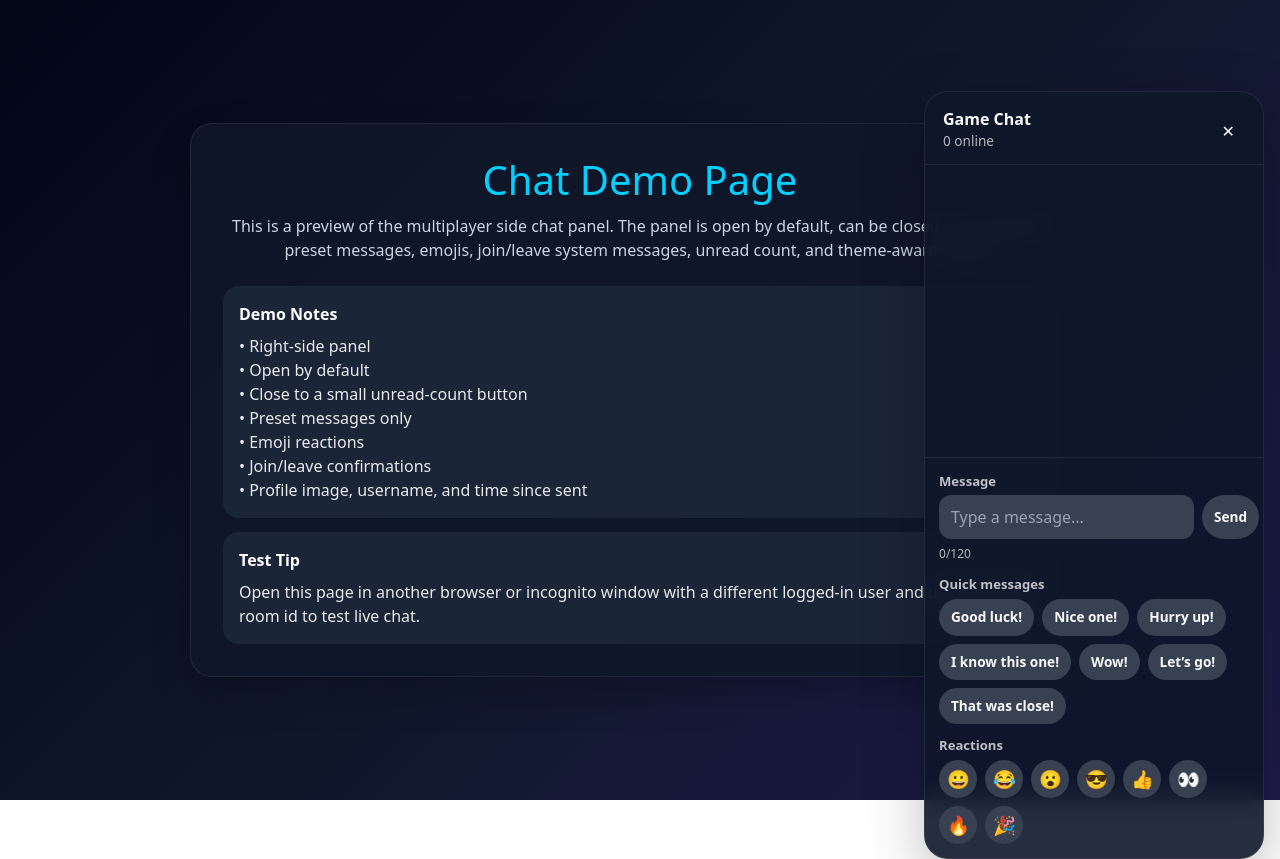
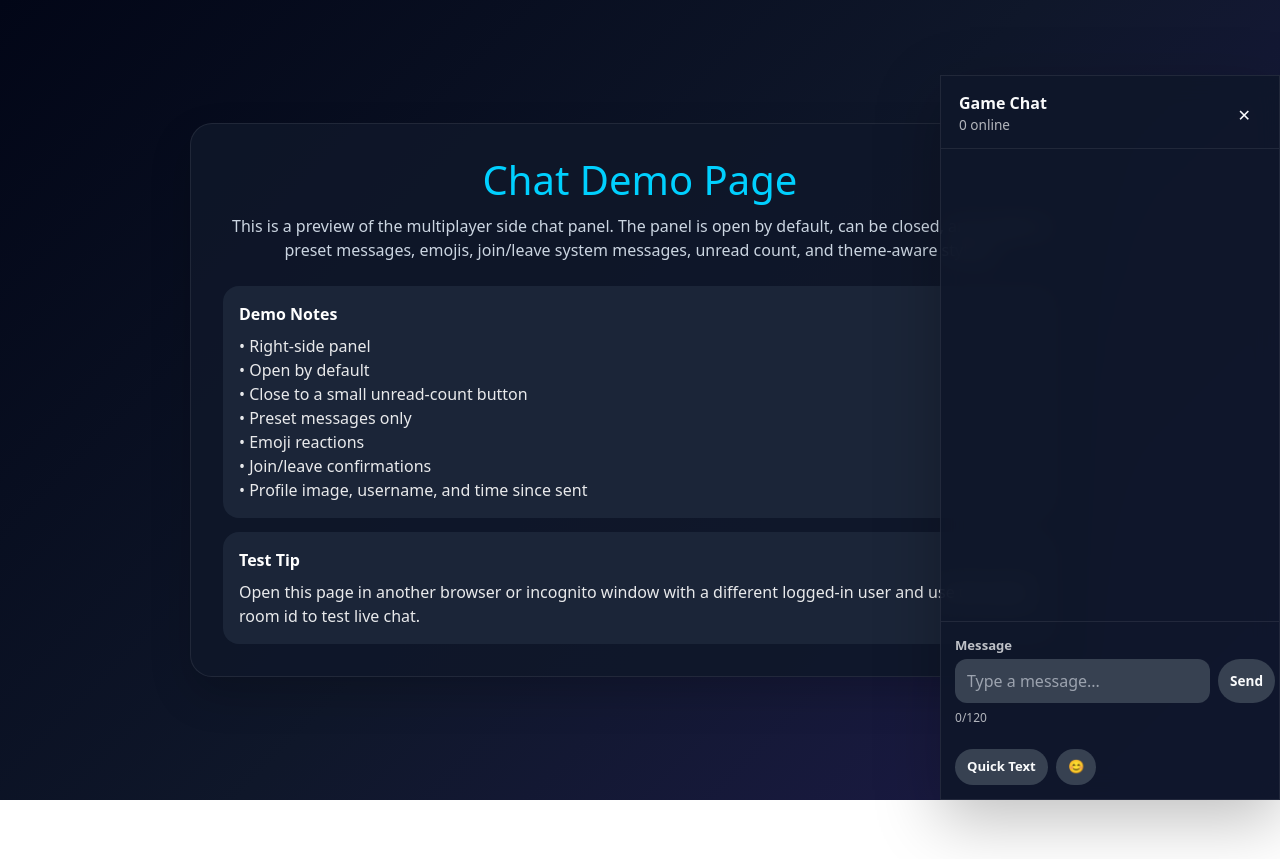
Before and after one commit to WilliamDeLong/trivealities, a React (Create React App) app in the folder frontend/: page /chat in a window 1280 px wide. After the commit the page ends 800 px from the top, so only its background shows below. Built offline with nearby package versions, Linux system fonts and the light colour scheme.

Commit message:
game chat pannel redesign

```diff
--- a/frontend/src/components/chat/GameChatPanel.js
+++ b/frontend/src/components/chat/GameChatPanel.js
@@ -18,7 +18,8 @@ const GameChatPanel = ({ roomId, children, allowFreeChat = false }) => {
   const [toasts, setToasts] = useState([]);
   const [onlineCount, setOnlineCount] = useState(0);
   const [textMessage, setTextMessage] = useState("");
-  const endRef = useRef(null);
+  const [activeMenu, setActiveMenu] = useState(null); // "presets" | "emoji" | null
+  const popupRef = useRef(null);
 
   const storageKey = `chat-history-${roomId}`;
 
@@ -54,7 +55,7 @@ const GameChatPanel = ({ roomId, children, allowFreeChat = false }) => {
     const token = localStorage.getItem("accessToken");
     if (!token) return;
 
-    connectSocket();
+    connectSocket(token);
 
     const handleReceiveMessage = async (incomingMessage) => {
       if (incomingMessage.roomId !== roomId) return;
@@ -128,7 +129,7 @@ const GameChatPanel = ({ roomId, children, allowFreeChat = false }) => {
       socket.off("chat_room_users", handleRoomUsers);
       socket.off("chat_error", handleChatError);
     };
-  }, [roomId]);
+  }, [roomId, isOpen]);
 
   useEffect(() => {
     if (isOpen) {
@@ -137,16 +138,17 @@ const GameChatPanel = ({ roomId, children, allowFreeChat = false }) => {
   }, [isOpen]);
 
   useEffect(() => {
-    const interval = setInterval(() => {
-      setMessages((prev) => [...prev]);
-    }, 2000);
+    const handleOutsideClick = (event) => {
+      if (popupRef.current && !popupRef.current.contains(event.target)) {
+        setActiveMenu(null);
+      }
+    };
 
-    return () => clearInterval(interval);
+    document.addEventListener("mousedown", handleOutsideClick);
+    return () => {
+      document.removeEventListener("mousedown", handleOutsideClick);
+    };
   }, []);
-
-  useEffect(() => {
-    endRef.current?.scrollIntoView({ behavior: "smooth" });
-  }, [messages]);
 
   const sendTextMessage = () => {
     const trimmedMessage = textMessage.trim();
@@ -176,6 +178,8 @@ const GameChatPanel = ({ roomId, children, allowFreeChat = false }) => {
       roomId,
       preset,
     });
+
+    setActiveMenu(null);
   };
 
   const sendEmoji = (emoji) => {
@@ -185,6 +189,18 @@ const GameChatPanel = ({ roomId, children, allowFreeChat = false }) => {
       roomId,
       emoji,
     });
+
+    setActiveMenu(null);
+  };
+
+  const togglePresetMenu = (e) => {
+    e.stopPropagation();
+    setActiveMenu((prev) => (prev === "presets" ? null : "presets"));
+  };
+
+  const toggleEmojiMenu = (e) => {
+    e.stopPropagation();
+    setActiveMenu((prev) => (prev === "emoji" ? null : "emoji"));
   };
 
   return (
@@ -226,7 +242,6 @@ const GameChatPanel = ({ roomId, children, allowFreeChat = false }) => {
                 isOwnMessage={message.userId === currentUser?.id}
               />
             ))}
-            <div ref={endRef} />
           </div>
 
           <div className="game-chat-controls">
@@ -258,6 +273,7 @@ const GameChatPanel = ({ roomId, children, allowFreeChat = false }) => {
                     Send
                   </button>
                 </div>
+
                 <div
                   style={{
                     marginTop: "6px",
@@ -270,8 +286,30 @@ const GameChatPanel = ({ roomId, children, allowFreeChat = false }) => {
               </div>
             )}
 
-            <div>
-              <div className="chat-section-label">Quick messages</div>
+            <div
+              className="chat-toolbar"
+              ref={popupRef}
+              onMouseDown={(e) => e.stopPropagation()}
+            >
+              <button
+                type="button"
+                className="chat-toolbar-btn"
+                onClick={togglePresetMenu}
+              >
+                Quick Text
+              </button>
+
+              <button
+                type="button"
+                className="chat-toolbar-btn"
+                onClick={toggleEmojiMenu}
+              >
+                😊
+              </button>
+
+              {activeMenu === "presets" && (
+                <div className={`chat-popup-menu ${isLightMode ? "light" : "dark"}`}>
+                  <div className="chat-popup-title">Quick messages</div>
                   <div className="chat-preset-row">
                     {CHAT_PRESETS.map((preset) => (
                       <button
@@ -285,9 +323,11 @@ const GameChatPanel = ({ roomId, children, allowFreeChat = false }) => {
                     ))}
                   </div>
                 </div>
+              )}
 
-            <div>
-              <div className="chat-section-label">Reactions</div>
+              {activeMenu === "emoji" && (
+                <div className={`chat-popup-menu ${isLightMode ? "light" : "dark"}`}>
+                  <div className="chat-popup-title">Reactions</div>
                   <div className="chat-emoji-row">
                     {CHAT_EMOJIS.map((emoji) => (
                       <button
@@ -300,6 +340,8 @@ const GameChatPanel = ({ roomId, children, allowFreeChat = false }) => {
                       </button>
                     ))}
                   </div>
+                </div>
+              )}
             </div>
           </div>
         </aside>
--- a/frontend/src/components/chat/gameChatPanel.css
+++ b/frontend/src/components/chat/gameChatPanel.css
@@ -16,13 +16,13 @@
 
 .game-chat-panel {
   position: absolute;
-  top: calc(75px + 16px); /* navbar height + spacing */
-  right: 16px;
+  top: 75px; /* navbar height */
+  right: 0px;
   width: 340px;
   min-width: 340px;
   max-width: 340px;
-  height: calc(100vh - 32px);
-  border-radius: 24px;
+  height: calc(100vh - 75px);
+  border-radius: 0px;
   display: flex;
   flex-direction: column;
   overflow: hidden;
@@ -30,6 +30,7 @@
   transition: all 0.25s ease;
   z-index: 20;
   border: 1px solid rgba(255, 255, 255, 0.08);
+  box-sizing: border-box;
 }
 
 .game-chat-panel.light {
@@ -50,6 +51,7 @@
   align-items: center;
   padding: 18px 18px 12px 18px;
   border-bottom: 1px solid rgba(255, 255, 255, 0.08);
+  flex-shrink: 0;
 }
 
 .game-chat-panel.light .game-chat-header {
@@ -97,6 +99,7 @@
 
 .game-chat-body {
   flex: 1;
+  min-height: 0;
   padding: 14px;
   overflow-y: auto;
   display: flex;
@@ -193,6 +196,9 @@
   display: flex;
   flex-direction: column;
   gap: 12px;
+  position: relative;
+  overflow: visible;
+  flex-shrink: 0;
 }
 
 .game-chat-panel.light .game-chat-controls {
@@ -214,7 +220,8 @@
 }
 
 .chat-preset-btn,
-.chat-emoji-btn {
+.chat-emoji-btn,
+.chat-toolbar-btn {
   border: none;
   cursor: pointer;
   border-radius: 999px;
@@ -223,6 +230,7 @@
 
 .chat-preset-btn:hover,
 .chat-emoji-btn:hover,
+.chat-toolbar-btn:hover,
 .chat-closed-button:hover,
 .game-chat-icon-btn:hover {
   transform: scale(1.04);
@@ -234,12 +242,14 @@
   font-weight: 600;
 }
 
-.game-chat-panel.light .chat-preset-btn {
+.game-chat-panel.light .chat-preset-btn,
+.game-chat-panel.light .chat-toolbar-btn {
   background: #ffffff;
   color: #4b5563;
 }
 
-.game-chat-panel.dark .chat-preset-btn {
+.game-chat-panel.dark .chat-preset-btn,
+.game-chat-panel.dark .chat-toolbar-btn {
   background: #374151;
   color: #f9fafb;
 }
@@ -256,6 +266,52 @@
 
 .game-chat-panel.dark .chat-emoji-btn {
   background: #374151;
+}
+
+.chat-toolbar {
+  position: relative;
+  display: flex;
+  align-items: center;
+  gap: 8px;
+  margin-top: 10px;
+  z-index: 60;
+}
+
+.chat-toolbar-btn {
+  padding: 8px 12px;
+  font-size: 0.82rem;
+  font-weight: 600;
+}
+
+.chat-popup-menu {
+  position: absolute;
+  bottom: calc(100% + 10px);
+  left: 0;
+  width: 100%;
+  max-width: 300px;
+  padding: 12px;
+  border-radius: 16px;
+  box-shadow: 0 16px 40px rgba(0, 0, 0, 0.22);
+  z-index: 80;
+}
+
+.chat-popup-menu.light {
+  background: #ffffff;
+  color: #111827;
+  border: 1px solid rgba(0, 0, 0, 0.08);
+}
+
+.chat-popup-menu.dark {
+  background: #1f2937;
+  color: #f9fafb;
+  border: 1px solid rgba(255, 255, 255, 0.08);
+}
+
+.chat-popup-title {
+  font-size: 0.82rem;
+  font-weight: 700;
+  opacity: 0.8;
+  margin-bottom: 8px;
 }
 
 .chat-toast-stack {
--- a/frontend/src/components/navbar.js
+++ b/frontend/src/components/navbar.js
@@ -92,7 +92,7 @@ export default function Navbar({ isLightMode, toggleTheme }) {
 
   const themeToggleStyle = {
     position: "relative",
-    width: "138px",
+    width: "122px",
     height: "42px",
     border: "none",
     borderRadius: "999px",
@@ -109,7 +109,7 @@ export default function Navbar({ isLightMode, toggleTheme }) {
   const themeKnobStyle = {
     position: "absolute",
     top: "4px",
-    left: isLightMode ? "92px" : "4px",
+    left: isLightMode ? "84px" : "4px",
     width: "34px",
     height: "34px",
     borderRadius: "50%",
@@ -283,7 +283,7 @@ export default function Navbar({ isLightMode, toggleTheme }) {
           >
             {isLightMode ? (
               <>
-                <span style={{ ...themeLabelStyle, left: "14px" }}>
+                <span style={{ ...themeLabelStyle, left: "10px" }}>
                   LIGHT
                   <br />
                   MODE
@@ -293,7 +293,7 @@ export default function Navbar({ isLightMode, toggleTheme }) {
             ) : (
               <>
                 <span style={themeKnobStyle}>🌙</span>
-                <span style={{ ...themeLabelStyle, right: "16px" }}>
+                <span style={{ ...themeLabelStyle, right: "10px" }}>
                   DARK
                   <br />
                   MODE
--- a/frontend/src/components/pages/MultiplayerLiveGamePage.js
+++ b/frontend/src/components/pages/MultiplayerLiveGamePage.js
@@ -4,7 +4,7 @@ import socket from "../../socket";
 import getUserInfo from "../../utilities/decodeJwt";
 import { connectSocket } from "../../socket";
 import GameChatPanel from "../chat/GameChatPanel";
-import  API_BASE  from "../../api";
+import API_BASE from "../../api";
 
 function MultiplayerLiveGamePage() {
   const { roomCode } = useParams();
@@ -88,7 +88,6 @@ function MultiplayerLiveGamePage() {
     };
   }, [navigate, roomCode]);
 
-
   useEffect(() => {
     setLoadingQuestions(true);
     setMessage("");
@@ -132,6 +131,7 @@ function MultiplayerLiveGamePage() {
   const currentQuestion = useMemo(() => {
     return questions[currentQuestionIndex] || null;
   }, [questions, currentQuestionIndex]);
+
   useEffect(() => {
     if (!currentQuestion || answerLocked) return;
 
@@ -145,6 +145,7 @@ function MultiplayerLiveGamePage() {
       });
     }
   }, [timeLeft, currentQuestion, answerLocked, roomCode]);
+
   const handleAnswerClick = async (answer) => {
     if (!currentQuestion || answerLocked || timeLeft <= 0) return;
 
@@ -202,7 +203,7 @@ function MultiplayerLiveGamePage() {
 
   if (!currentQuestion) {
     return (
-      <GameChatPanel roomId={roomCode}>
+      <GameChatPanel roomId={roomCode} allowFreeChat={false}>
         <div style={pageStyle}>
           <div style={panelStyle}>
             <h1 style={{ color: "#00d0ff", marginTop: 0 }}>No Questions Loaded</h1>
@@ -222,7 +223,7 @@ function MultiplayerLiveGamePage() {
   }
 
   return (
-    <GameChatPanel roomId={roomCode}>
+    <GameChatPanel roomId={roomCode} allowFreeChat={false}>
       <div style={pageStyle}>
         <div style={panelStyle}>
           <div style={topBarStyle}>
```
Lines whose indentation alone changed are shown as unchanged.
